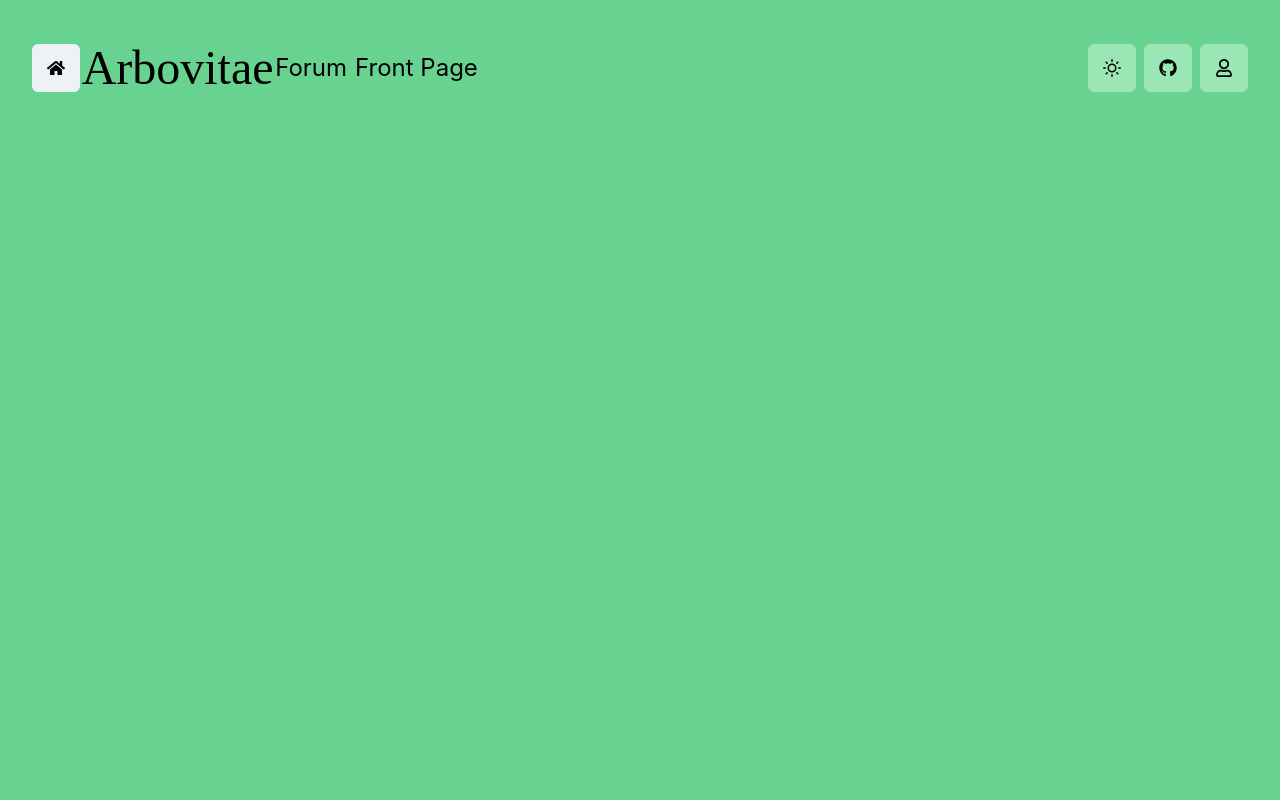
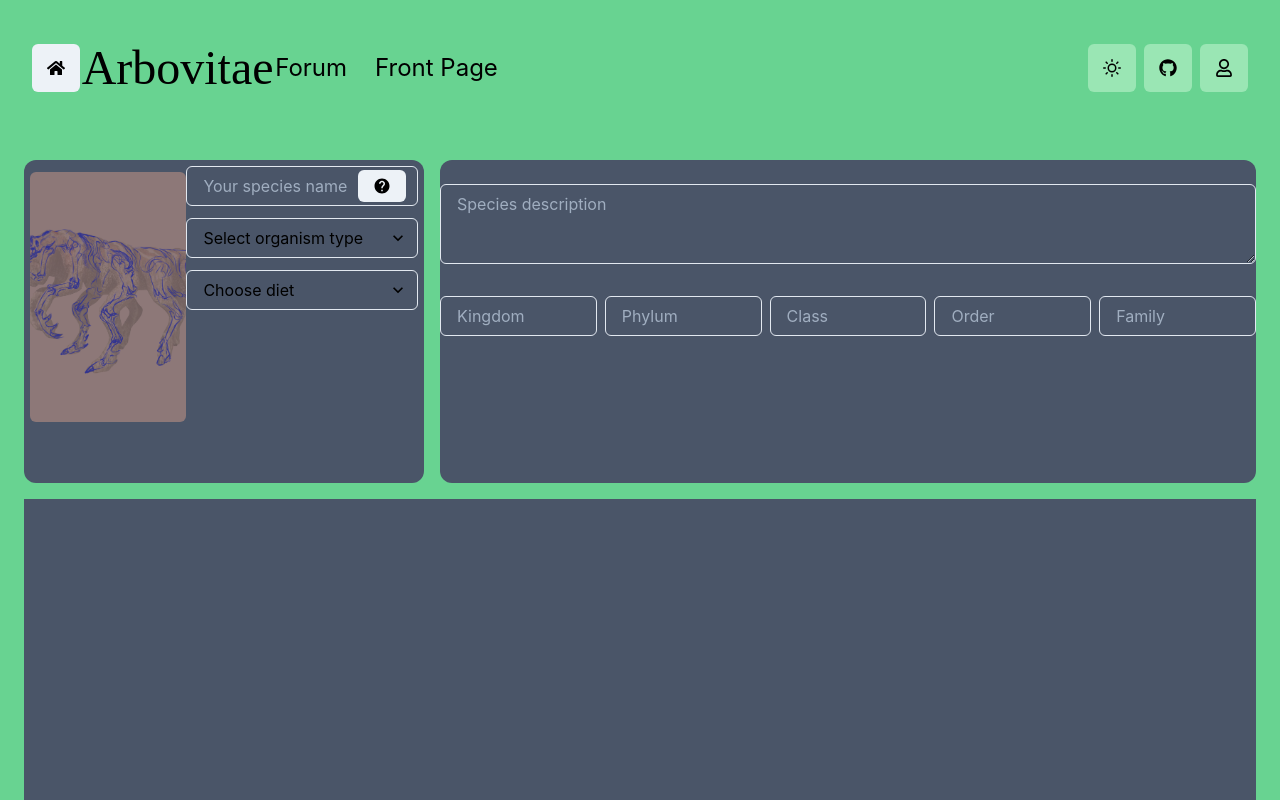
Before and after one commit to NullDefault/Arbovitae, a Next.js app: page /createSpecies in a window 1280 px wide. Shown: the top 800 px of the page. Built offline with nearby package versions, Linux system fonts and the light colour scheme; no server answers; a web font is replaced by a local one.

Commit message:
did work on the new species page

```diff
--- a/src/components/TopNavigation/TopNavigation.js
+++ b/src/components/TopNavigation/TopNavigation.js
@@ -26,7 +26,7 @@ export const TopNavigation = (props) => {
     const frontPageLink = <MenuItem to="/wall" style={{fontSize: 24}}>Front Page</MenuItem>
 
     const links = useBreakpointValue({base: <VStack>{forumLink}{frontPageLink}</VStack>,
-                                             md: <HStack>{forumLink}{frontPageLink}</HStack>});
+                                             md: <HStack>{forumLink}<Box w="12px"/>{frontPageLink}</HStack>});
 
     const a = [buttons, links]
     const b = [links, buttons]
--- a/src/pages/createSpecies.js
+++ b/src/pages/createSpecies.js
@@ -1,16 +1,95 @@
 import {BackgroundContainer} from "../components/BackgroundContainer";
 import {TopNavigation} from "../components/TopNavigation/TopNavigation";
-import {Box} from "@chakra-ui/react";
+import {
+    Box,
+    Grid,
+    GridItem,
+    Image,
+    Flex,
+    Input,
+    useColorMode,
+    VStack,
+    InputGroup,
+    InputRightElement,
+    IconButton,
+    Select,
+    Textarea,
+    HStack,
+    Container,
+    Stack,
+    Center
+} from "@chakra-ui/react";
 import {Footer} from "../components/Footer/Footer";
+import {MdHelp} from "react-icons/md";
 
-export default function CreateSpecies () {
+export default function CreateSpecies() {
+    const {colorMode} = useColorMode();
+    const bgColor = {light: 'gray.600', dark: 'gray.800'};
+    const color = {light: 'black', dark: 'white'};
+
     return (
         <Box>
             <TopNavigation/>
-            <BackgroundContainer>
-                <Box h={"1000px"}>
+            <BackgroundContainer h="1200px">
+                <Grid
+                    h="1000px"
+                    m="24px"
+                    templateRows="repeat(3, 1fr)"
+                    templateColumns={{base: "1", xl: "repeat(3, 1fr)"}}
+                    gap={4}
+                >
+                    <GridItem colSpan={1} p="6px" bg={bgColor[colorMode]} color={color[colorMode]} style={{borderRadius: "12px"}}>
+                        <Flex direction={['column', 'column', 'column', 'row']}>
+                            <Center>
+                                <Image boxSize="250px"
+                                       objectFit="cover"
+                                       alt="your species picture"
+                                       m="6px"
+                                       fallbackSrc="/onychodont_by_flowerball_from_the_Tira_discord.png"
+                                       style={{borderRadius: "6px"}}/>
+                            </Center>
+                            <VStack w="100%" spacing="12px">
+                                <InputGroup>
+                                    <Input placeholder="Your species name"/>
+                                    <InputRightElement width="4.5rem">
+                                        <IconButton h="2rem" size="lg" onClick={() => {
+                                        }} icon={<MdHelp/>}/>
+                                    </InputRightElement>
+                                </InputGroup>
+                                <Select placeholder="Select organism type">
+                                    <option value="heterotroph">Heterotroph</option>
+                                    <option value="autotroph">Autotroph</option>
+                                    <option value="necrotroph">Necrotroph</option>
+                                </Select>
+                                <Select placeholder="Choose diet">
+                                    <option value="heterotroph">Carnivore</option>
+                                    <option value="autotroph">Herbivore</option>
+                                    <option value="necrotroph">Omnivore</option>
+                                    <option value="necrotroph">Chemotroph</option>
+                                    <option value="necrotroph">Phototroph</option>
+                                    <option value="necrotroph">Custom</option>
+                                </Select>
+                            </VStack>
+                        </Flex>
+                    </GridItem>
+                    <GridItem colSpan={{base: 1, xl: 2}} bg={bgColor[colorMode]} color={color[colorMode]} style={{borderRadius: "12px"}}>
+                        <Center>
+                            <VStack>
+                                <Textarea m="24px" placeholder="Species description"/>
+                                <Stack direction={{base: 'column', xl: 'row'}}>
+                                    <Input placeholder="Kingdom"/>
+                                    <Input placeholder="Phylum"/>
+                                    <Input placeholder="Class"/>
+                                    <Input placeholder="Order"/>
+                                    <Input placeholder="Family"/>
+                                </Stack>
+                            </VStack>
+                        </Center>
+                    </GridItem>
+                    <GridItem colSpan={{base: 1, xl: 3}} bg={bgColor[colorMode]} color={color[colorMode]}>
 
-                </Box>
+                    </GridItem>
+                </Grid>
             </BackgroundContainer>
             <Footer/>
         </Box>
```
Also changed, not shown: public/onychodont_by_flowerball_from_the_Tira_discord.png (added).
